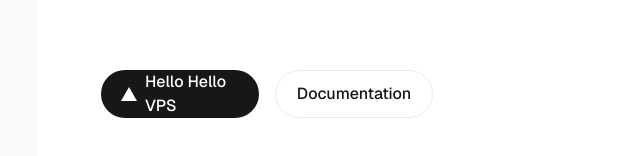
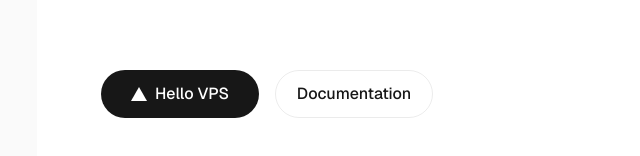
Before and after one commit to BaranaNadil/adme_web, a Next.js app: page / in a window 1280 px wide. Shown: the part 554-710 px from the top of the page, without its empty margins (219-859 px from the left). Built offline with nearby package versions, Linux system fonts and the light colour scheme.

Commit message:
CI CD Test 7

```diff
--- a/app/page.tsx
+++ b/app/page.tsx
@@ -48,7 +48,7 @@ export default function Home() {
               width={16}
               height={16}
             />
-           Hello Hello VPS
+           Hello VPS
           </a>
           <a
             className="flex h-12 w-full items-center justify-center rounded-full border border-solid border-black/[.08] px-5 transition-colors hover:border-transparent hover:bg-black/[.04] dark:border-white/[.145] dark:hover:bg-[#1a1a1a] md:w-[158px]"
```
